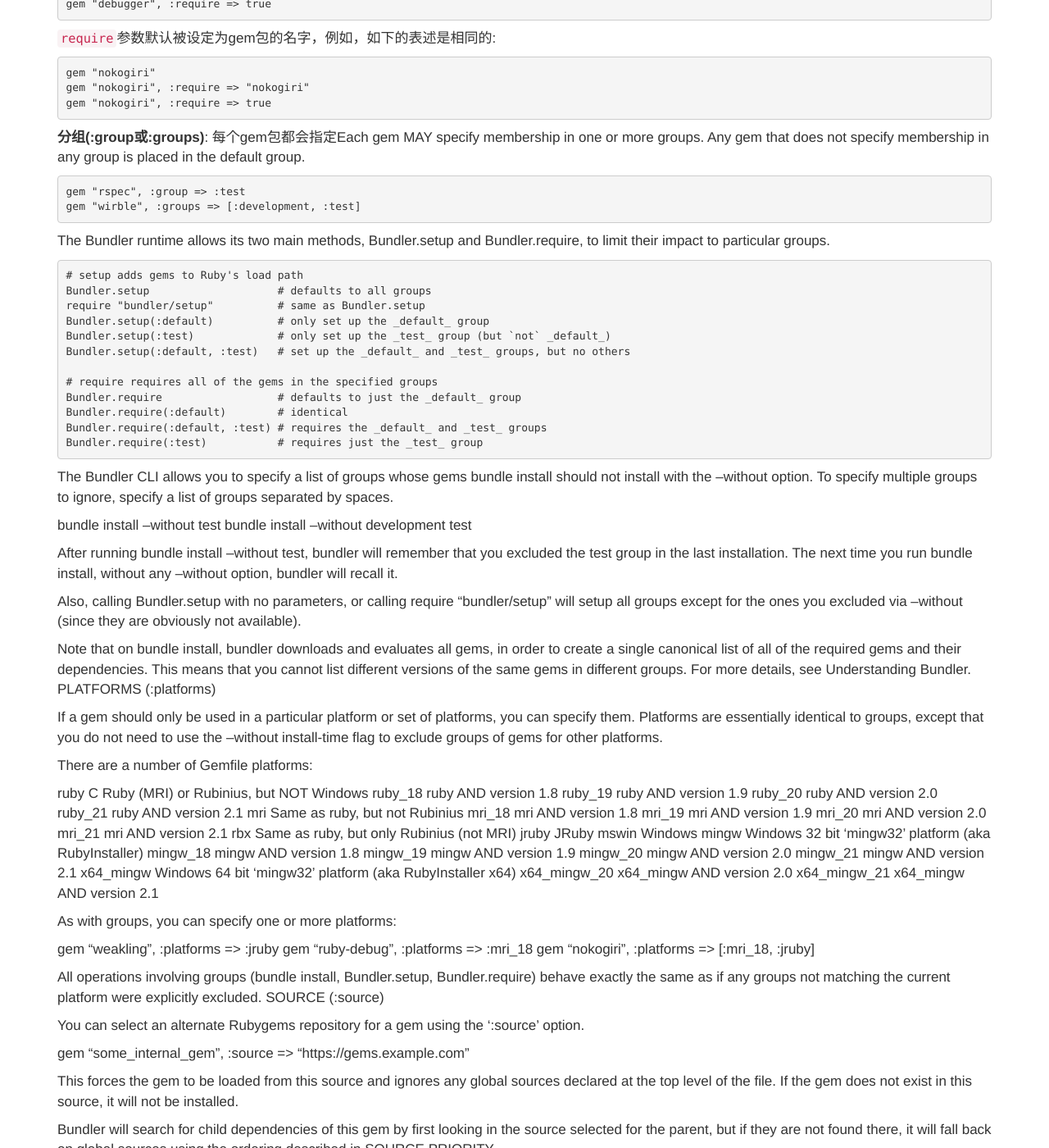
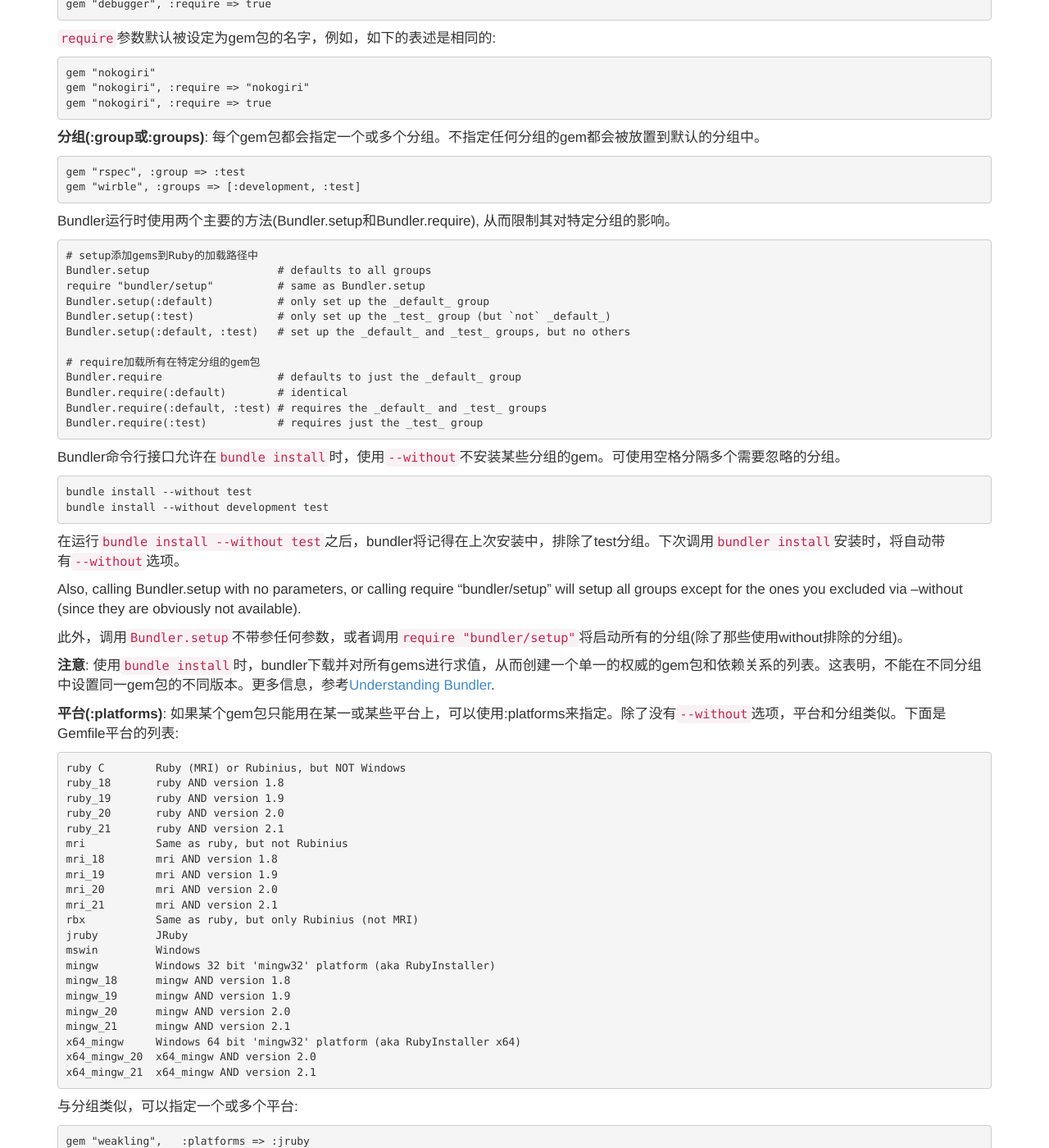
Before and after one commit to xiajian/xiajian.github.io, a Jekyll site: the page built from _posts/2014-10-22-bundle.md, in a window 1280 px wide and 1400 px high, scrolled down 2835 px. Shown: the whole window at 82% size. Built offline with Jekyll 4.4.1, drawn with Linux system fonts in a browser that asks for light colours; comment, search, counter and statistics services are not loaded; some of the changed text lies outside the part shown.

Commit message:
新的bundle

```diff
--- a/_posts/2014-10-22-bundle.md
+++ b/_posts/2014-10-22-bundle.md
@@ -125,202 +125,229 @@
     gem "nokogiri", :require => "nokogiri"
     gem "nokogiri", :require => true
 
-**分组(:group或:groups)**: 每个gem包都会指定Each gem MAY specify membership in one or more groups. Any gem that does not specify membership in any group is placed in the default group.
+**分组(:group或:groups)**: 每个gem包都会指定一个或多个分组。不指定任何分组的gem都会被放置到默认的分组中。
 
     gem "rspec", :group => :test
     gem "wirble", :groups => [:development, :test]
 
-The Bundler runtime allows its two main methods, Bundler.setup and Bundler.require, to limit their impact to particular groups.
+Bundler运行时使用两个主要的方法(Bundler.setup和Bundler.require), 从而限制其对特定分组的影响。
 
-    # setup adds gems to Ruby's load path
+    # setup添加gems到Ruby的加载路径中
     Bundler.setup                    # defaults to all groups
     require "bundler/setup"          # same as Bundler.setup
     Bundler.setup(:default)          # only set up the _default_ group
     Bundler.setup(:test)             # only set up the _test_ group (but `not` _default_)
     Bundler.setup(:default, :test)   # set up the _default_ and _test_ groups, but no others
 
-    # require requires all of the gems in the specified groups
+    # require加载所有在特定分组的gem包
     Bundler.require                  # defaults to just the _default_ group
     Bundler.require(:default)        # identical
     Bundler.require(:default, :test) # requires the _default_ and _test_ groups
     Bundler.require(:test)           # requires just the _test_ group
 
-The Bundler CLI allows you to specify a list of groups whose gems bundle install should not install with the --without option. To specify multiple groups to ignore, specify a list of groups separated by spaces.
+Bundler命令行接口允许在`bundle install`时，使用`--without`不安装某些分组的gem。可使用空格分隔多个需要忽略的分组。
 
-bundle install --without test
-bundle install --without development test
+    bundle install --without test
+    bundle install --without development test
 
-After running bundle install --without test, bundler will remember that you excluded the test group in the last installation. The next time you run bundle install, without any --without option, bundler will recall it.
+在运行`bundle install --without test`之后，bundler将记得在上次安装中，排除了test分组。下次调用`bundler install`安装时，将自动带有`--without`选项。
 
 Also, calling Bundler.setup with no parameters, or calling require "bundler/setup" will setup all groups except for the ones you excluded via --without (since they are obviously not available).
 
-Note that on bundle install, bundler downloads and evaluates all gems, in order to create a single canonical list of all of the required gems and their dependencies. This means that you cannot list different versions of the same gems in different groups. For more details, see Understanding Bundler.
-PLATFORMS (:platforms)
+此外，调用`Bundler.setup`不带参任何参数，或者调用`require "bundler/setup"`将启动所有的分组(除了那些使用without排除的分组)。
 
-If a gem should only be used in a particular platform or set of platforms, you can specify them. Platforms are essentially identical to groups, except that you do not need to use the --without install-time flag to exclude groups of gems for other platforms.
+**注意**: 使用`bundle install`时，bundler下载并对所有gems进行求值，从而创建一个单一的权威的gem包和依赖关系的列表。这表明，不能在不同分组中设置同一gem包的不同版本。更多信息，参考[Understanding Bundler](http://bundler.io/rationale.html).
 
-There are a number of Gemfile platforms:
+**平台(:platforms)**: 如果某个gem包只能用在某一或某些平台上，可以使用:platforms来指定。除了没有`--without`选项，平台和分组类似。下面是Gemfile平台的列表:
 
-ruby
-    C Ruby (MRI) or Rubinius, but NOT Windows
-ruby_18
-    ruby AND version 1.8
-ruby_19
-    ruby AND version 1.9
-ruby_20
-    ruby AND version 2.0
-ruby_21
-    ruby AND version 2.1
-mri
-    Same as ruby, but not Rubinius
-mri_18
-    mri AND version 1.8
-mri_19
-    mri AND version 1.9
-mri_20
-    mri AND version 2.0
-mri_21
-    mri AND version 2.1
-rbx
-    Same as ruby, but only Rubinius (not MRI)
-jruby
-    JRuby
-mswin
-    Windows
-mingw
-    Windows 32 bit 'mingw32' platform (aka RubyInstaller)
-mingw_18
-    mingw AND version 1.8
-mingw_19
-    mingw AND version 1.9
-mingw_20
-    mingw AND version 2.0
-mingw_21
-    mingw AND version 2.1
-x64_mingw
-    Windows 64 bit 'mingw32' platform (aka RubyInstaller x64)
-x64_mingw_20
-    x64_mingw AND version 2.0
-x64_mingw_21
-    x64_mingw AND version 2.1
+    ruby C        Ruby (MRI) or Rubinius, but NOT Windows
+    ruby_18       ruby AND version 1.8
+    ruby_19       ruby AND version 1.9
+    ruby_20       ruby AND version 2.0
+    ruby_21       ruby AND version 2.1
+    mri           Same as ruby, but not Rubinius
+    mri_18        mri AND version 1.8
+    mri_19        mri AND version 1.9
+    mri_20        mri AND version 2.0
+    mri_21        mri AND version 2.1
+    rbx           Same as ruby, but only Rubinius (not MRI)
+    jruby         JRuby
+    mswin         Windows
+    mingw         Windows 32 bit 'mingw32' platform (aka RubyInstaller)
+    mingw_18      mingw AND version 1.8
+    mingw_19      mingw AND version 1.9
+    mingw_20      mingw AND version 2.0
+    mingw_21      mingw AND version 2.1
+    x64_mingw     Windows 64 bit 'mingw32' platform (aka RubyInstaller x64)
+    x64_mingw_20  x64_mingw AND version 2.0
+    x64_mingw_21  x64_mingw AND version 2.1
 
-As with groups, you can specify one or more platforms:
+与分组类似，可以指定一个或多个平台:
 
-gem "weakling",   :platforms => :jruby
-gem "ruby-debug", :platforms => :mri_18
-gem "nokogiri",   :platforms => [:mri_18, :jruby]
+    gem "weakling",   :platforms => :jruby
+    gem "ruby-debug", :platforms => :mri_18
+    gem "nokogiri",   :platforms => [:mri_18, :jruby]
 
-All operations involving groups (bundle install, Bundler.setup, Bundler.require) behave exactly the same as if any groups not matching the current platform were explicitly excluded.
-SOURCE (:source)
+如果分组不匹配当前的平台，所有涉及分组的操作(bundle install, Bundler.setup, Bundler.require)都是类似的。
 
-You can select an alternate Rubygems repository for a gem using the ':source' option.
+**源(:source)**: 通过':source'选项，可为某个gem设置可选的Rubygems代码库。例如：
 
-gem "some_internal_gem", :source => "https://gems.example.com"
+    gem "some_internal_gem", :source => "https://gems.example.com"
 
-This forces the gem to be loaded from this source and ignores any global sources declared at the top level of the file. If the gem does not exist in this source, it will not be installed.
+上述命令强制从特定的源中加载gem，并忽略申明在文件顶层的全局源。如果源中不存在，gem包就不会被安装。
 
 Bundler will search for child dependencies of this gem by first looking in the source selected for the parent, but if they are not found there, it will fall back on global sources using the ordering described in SOURCE PRIORITY.
 
+在搜索带有source选项的gem包的子依赖时，Bundler首先在父目录的源中搜索。如果没能找到，按源的优先级顺序在全局源中进行搜索。
+
 Selecting a specific source repository this way also suppresses the ambiguous gem warning described above in GLOBAL SOURCES (#source).
-GIT (:git)
 
-If necessary, you can specify that a gem is located at a particular git repository. The repository can be public (http://github.com/rails/rails.git) or private (git@github.com:rails/rails.git). If the repository is private, the user that you use to run bundle install MUST have the appropriate keys available in their $HOME/.ssh.
+按这种方式选择特定的源码库，将会抑制在全局源中的gem包的二异性。
+
+**GIT(:git)**: 如果必要的话，可以使用git选项指定位于特定git版本库中的gem。版本库可以是公有的(http://github.com/rails/rails.git)或私有的(git@github.com:rails/rails.git)。如果版本库是私有的，使用`bundle install`的用户，必须在其$HOME/.ssh存在相应的key。
 
 Git repositories are specified using the :git parameter. The group, platforms, and require options are available and behave exactly the same as they would for a normal gem.
 
-gem "rails", :git => "git://github.com/rails/rails.git"
+git版本库通过:git参数指定，分组，平台以及require选项都是可用的，并且其行为同常规的gem包类似。
+
+    gem "rails", :git => "git://github.com/rails/rails.git"
 
 A git repository SHOULD have at least one file, at the root of the directory containing the gem, with the extension .gemspec. This file MUST contain a valid gem specification, as expected by the gem build command.
 
-If a git repository does not have a .gemspec, bundler will attempt to create one, but it will not contain any dependencies, executables, or C extension compilation instructions. As a result, it may fail to properly integrate into your application.
+git代码库中的项目，必须在根目录下包含扩展名为.gemspec的文件，文件中必须包含有效的gem规格描述(可使用`gem build`运行)。
 
-If a git repository does have a .gemspec for the gem you attached it to, a version specifier, if provided, means that the git repository is only valid if the .gemspec specifies a version matching the version specifier. If not, bundler will print a warning.
+如果git代码库中不包含.gemspec, bundler将尝试创建一个。但其中并不包含任何依赖关系，执行描述或C扩展编译指令，所以就不能恰当的整合到应用程序中。
 
-gem "rails", "2.3.8", :git => "git://github.com/rails/rails.git"
-# bundle install will fail, because the .gemspec in the rails
-# repository's master branch specifies version 3.0.0
+如果.gemspec文件中本身指定了版本号，而在gem参数中有指定了版本参数。但这两者不匹配时，bundler将会打印警告。
 
-If a git repository does not have a .gemspec for the gem you attached it to, a version specifier MUST be provided. Bundler will use this version in the simple .gemspec it creates.
+    gem "rails", "2.3.8", :git => "git://github.com/rails/rails.git"
+    # bundle install will fail, because the .gemspec in the rails
+    # repository's master branch specifies version 3.0.0
 
-Git repositories support a number of additional options.
+如果git代码库中不包含.gemspec，就必须要提供版本号，否则bundler将使用自己创建的.gemspec文件中的版本号。Git版本库支持一系列的附加选项，比如：
+* branch, tag和ref - 这些选项是互斥的，默认的是`:branch => "master"`
+* submodules - 设定`:submodules => true`时，将会扩展任何包含在git版本库中子模块
 
-branch, tag, and ref
-    You MUST only specify at most one of these options. The default is :branch => "master"
-submodules
-    Specify :submodules => true to cause bundler to expand any submodules included in the git repository
+如果git版本库包含了多个.gemspecs，每个位于文件系统中的.gemspecs表示一个gem包。
 
-If a git repository contains multiple .gemspecs, each .gemspec represents a gem located at the same place in the file system as the .gemspec.
+    |~rails                   [git root]
+    | |-rails.gemspec         [rails gem located here]
+    |~actionpack
+    | |-actionpack.gemspec    [actionpack gem located here]
+    |~activesupport
+    | |-activesupport.gemspec [activesupport gem located here]
+    |...
 
-|~rails                   [git root]
-| |-rails.gemspec         [rails gem located here]
-|~actionpack
-| |-actionpack.gemspec    [actionpack gem located here]
-|~activesupport
-| |-activesupport.gemspec [activesupport gem located here]
-|...
+要安装一个位于git版本库中的gem，bundler进入包含gemspec的目录，运行`gem build name.gemspec`，然后安装目标gem。`gem build`命令随着Rubygems一起发布，并在.gemspec所处的目录下，对.gemspec文件进行求值。
 
-To install a gem located in a git repository, bundler changes to the directory containing the gemspec, runs gem build name.gemspec and then installs the resulting gem. The gem build command, which comes standard with Rubygems, evaluates the .gemspec in the context of the directory in which it is located.
-GITHUB (:github)
+**GITHUB (:github)**: 如果使用git代码库位于Github并且是公共的，可以使用`:github`缩写形式来指定github用户名和版本库名(不需要".git"结尾，并以/分隔)，如果用户名和代码库相同，可忽略其中一个。示例如下:
 
-If the git repository you want to use is hosted on GitHub and is public, you can use the :github shorthand to specify just the github username and repository name (without the trailing ".git"), separated by a slash. If both the username and repository name are the same, you can omit one.
+    gem "rails", :github => "rails/rails"
+    gem "rails", :github => "rails"
 
-gem "rails", :github => "rails/rails"
-gem "rails", :github => "rails"
+上述例子，等价于如下的描述:
 
-Are both equivalent to
+    gem "rails", :git => "git://github.com/rails/rails.git"
 
-gem "rails", :git => "git://github.com/rails/rails.git"
+此外，如果想要选择一个特定的分支，示例如下:
 
-In addition, if you wish to choose a specific branch:
+    gem "rails", :github => "rails/rails", :branch => "branch_name"
 
-gem "rails", :github => "rails/rails", :branch => "branch_name"
+**路径(:path)**: 可以指定位于文件系统特定目录下的gem包，相对路径是相对于gemfile的路径。类似:git选项的语义，:path选项需要对应的目录包含.gemspec或者显式指定特定版本的gem。但是，bundler不自动编译:path选项指定的C扩展。
 
-PATH (:path)
+    gem "rails", :path => "vendor/rails"
 
-You can specify that a gem is located in a particular location on the file system. Relative paths are resolved relative to the directory containing the Gemfile.
+### 源，git，路径，分组以及平台的代码块
 
-Similar to the semantics of the :git option, the :path option requires that the directory in question either contains a .gemspec for the gem, or that you specify an explicit version that bundler should use.
+:source, :git, :path, :group以及:platforms选项都可接受代码块。
 
-Unlike :git, bundler does not compile C extensions for gems specified as paths.
+    source "https://gems.example.com" do
+      gem "some_internal_gem"
+      gem "another_internal_gem"
+    end
 
-gem "rails", :path => "vendor/rails"
+    git "git://github.com/rails/rails.git" do
+      gem "activesupport"
+      gem "actionpack"
+    end
 
-BLOCK FORM OF SOURCE, GIT, PATH, GROUP and PLATFORMS
+    platforms :ruby do
+      gem "ruby-debug"
+      gem "sqlite3"
+    end
 
-The :source, :git, :path, :group, and :platforms options may be applied to a group of gems by using block form.
-
-source "https://gems.example.com" do
-  gem "some_internal_gem"
-  gem "another_internal_gem"
-end
-
-git "git://github.com/rails/rails.git" do
-  gem "activesupport"
-  gem "actionpack"
-end
-
-platforms :ruby do
-  gem "ruby-debug"
-  gem "sqlite3"
-end
-
-group :development do
-  gem "wirble"
-  gem "faker"
-end
+    group :development do
+      gem "wirble"
+      gem "faker"
+    end
 
 In the case of the git block form, the :ref, :branch, :tag, and :submodules options may be passed to the git method, and all gems in the block will inherit those options.
-GEMSPEC (#gemspec)
+
+在git的代码块中，可以传递:ref, :branch, :tag以及:submodules等选项，在代码块中的所有gem都会会继承这些选项。
+
+### GEMSPEC (#gemspec)
 
 If you wish to use Bundler to help install dependencies for a gem while it is being developed, use the gemspec method to pull in the dependencies listed in the .gemspec file.
+
+如果想要使用bundler来辅助安装正在开发中的gem包的依赖关系，可以使用gemspec方法，将所有的依赖管理放置在.gemspec文件中。
 
 The gemspec method adds any runtime dependencies as gem requirements in the default group. It also adds development dependencies as gem requirements in the development group. Finally, it adds a gem requirement on your project (:path => '.'). In conjunction with Bundler.setup, this allows you to require project files in your test code as you would if the project were installed as a gem; you need not manipulate the load path manually or require project files via relative paths.
 
 The gemspec method supports optional :path, :name, and :development_group options, which control where bundler looks for the .gemspec, what named .gemspec it uses (if more than one is present), and which group development dependencies are included in.
-SOURCE PRIORITY
 
-When attempting to locate a gem to satisfy a gem requirement, bundler uses the following priority order:
+### SOURCE PRIORITY
 
-    The source explicitly attached to the gem (using :source, :path, or :git)
-    For implicit gems (dependencies of explicit gems), any source, git, or path repository declared on the parent. This results in bundler prioritizing the ActiveSupport gem from the Rails git repository over ones from rubygems.org
-    The sources specified via global source lines, searching each source in your Gemfile from last added to first added.
+在尝试定位gem包，从而满足gem版本需求时，bundler使用如下的优先级顺序:
+
+1. The source explicitly attached to the gem (using :source, :path, or :git)
+2. For implicit gems (dependencies of explicit gems), any source, git, or path repository declared on the parent. This results in bundler prioritizing the ActiveSupport gem from the Rails git repository over ones from rubygems.org
+3. The sources specified via global source lines, searching each source in your Gemfile from last added to first added.
+
+
+## 简单的Bundler Workflow
+
+When you first create a Rails application, it already comes with a Gemfile. For another kind of application (such as Sinatra), run:
+
+$ bundle init
+
+The bundle init command creates a simple Gemfile which you can edit.
+
+Next, add any gems that your application depends on. If you care which version of a particular gem that you need, be sure to include an appropriate version restriction:
+
+source 'https://rubygems.org'
+
+gem 'sinatra', '~> 1.3.6'
+gem 'rack-cache'
+gem 'rack-bug'
+
+If you don't have the gems installed in your system yet, run:
+
+$ bundle install
+
+To update a gem's version requirements, first modify the Gemfile:
+
+source 'https://rubygems.org'
+
+gem 'sinatra', '~> 1.4.5'
+gem 'rack-cache'
+gem 'rack-bug'
+
+and then run:
+
+$ bundle install
+
+If bundle install reports a conflict between your Gemfile and Gemfile.lock, run:
+
+$ bundle update sinatra
+
+This will update just the Sinatra gem, as well as any of its dependencies.
+
+To update all of the gems in your Gemfile to the latest possible versions, run:
+
+$ bundle update
+
+Whenever your Gemfile.lock changes, always check it in to version control. It keeps a history of the exact versions of all third-party code that you used to successfully run your application.
+
+When deploying your code to a staging or production server, first run your tests (or boot your local development server), make sure you have checked in your Gemfile.lock to version control. On the remote server, run:
+
+$ bundle install --deployment
```
Also changed, not shown: _posts/2014-10-24-Bundle的目标和原理.md (added, +215 -0 lines).
